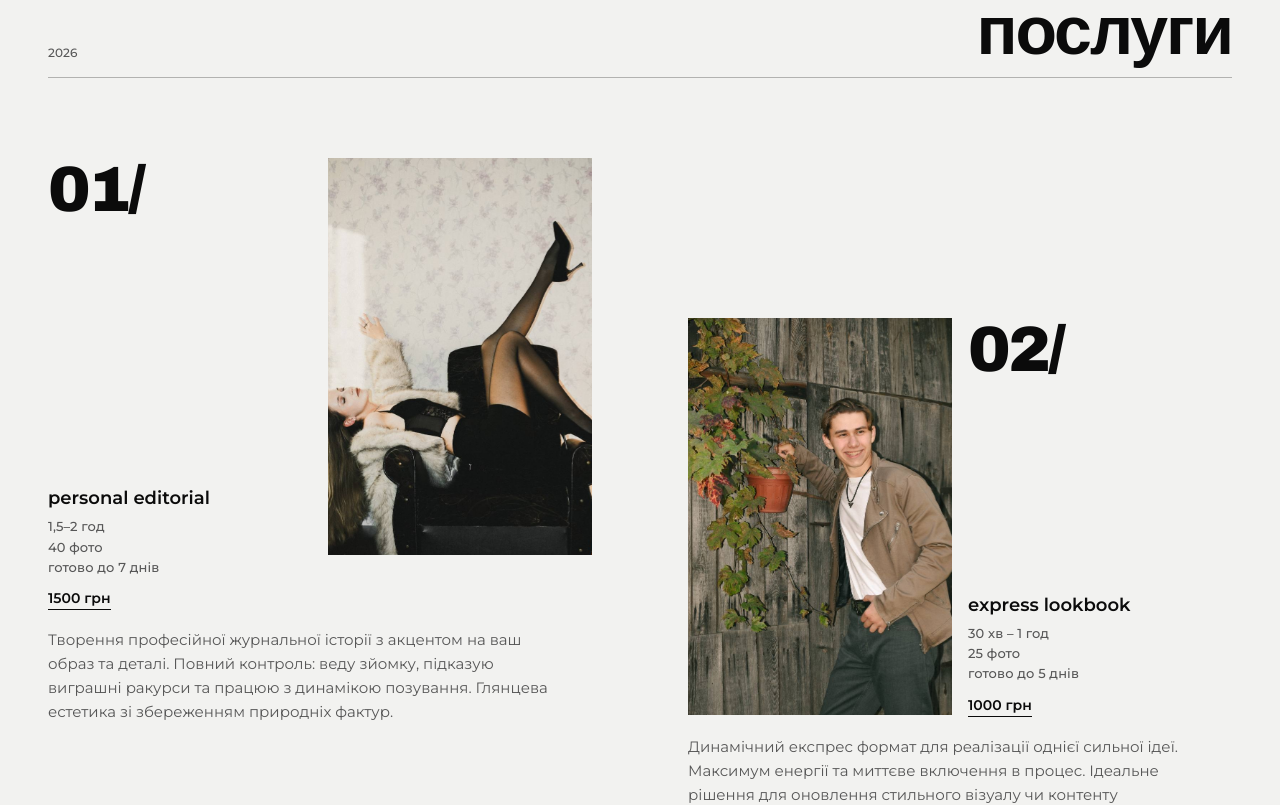
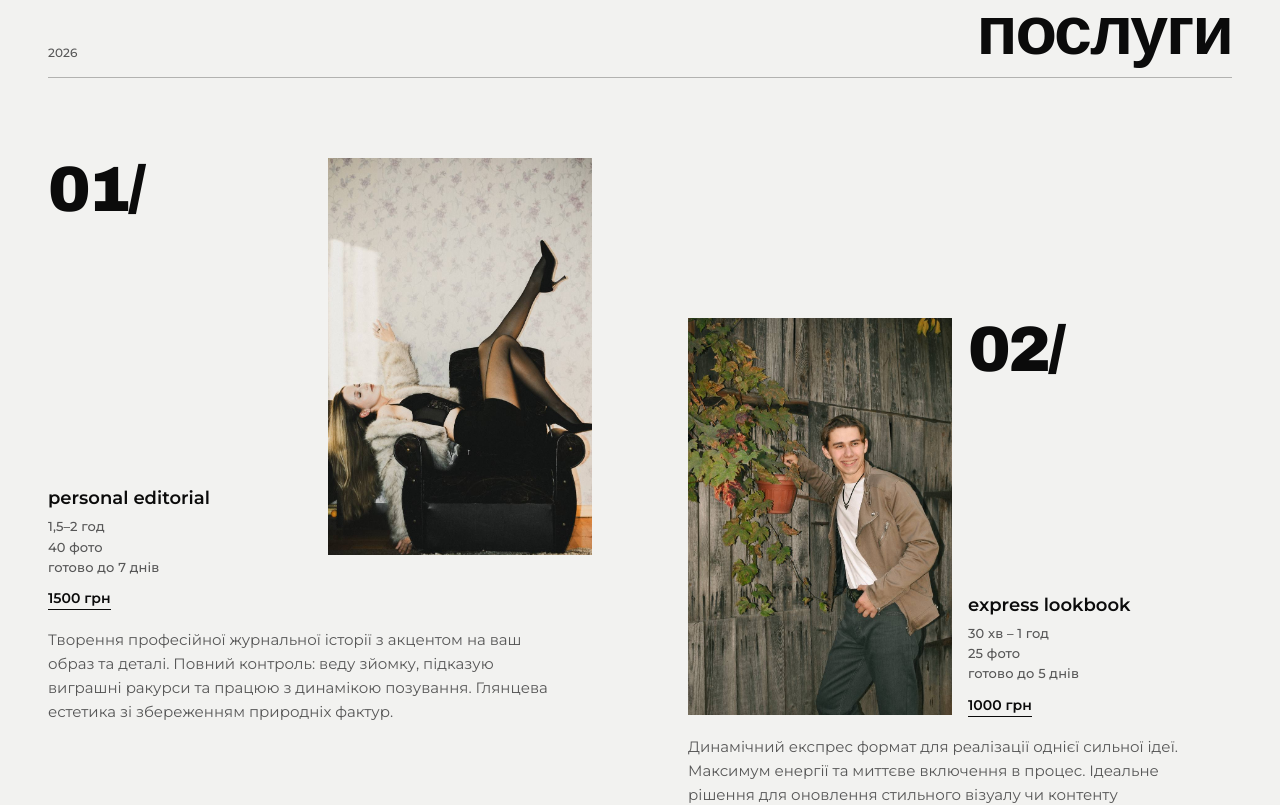
Before and after one commit to feverK13/korolyk.ph, a React (Vite) app: page / in a window 1280 px wide. Shown: the part 4560-5365 px from the top of the page. Built offline with nearby package versions, Linux system fonts and the light colour scheme; a web font is replaced by a local one.

Commit message:
fix: keep services photos at natural aspect ratio by disabling parallax crop

```diff
--- a/src/sections/Services.tsx
+++ b/src/sections/Services.tsx
@@ -5,7 +5,7 @@ import { cn } from '@/lib/utils'
 
 const photo = (s: (typeof services)[number]) => (
   <div className="col-span-6 md:col-span-5 lg:col-span-6">
-    <Photo src={s.img} alt={`Приклад зйомки: ${s.title}`} ratio={853 / 1280} width={853} height={1280} />
+    <Photo src={s.img} alt={`Приклад зйомки: ${s.title}`} ratio={853 / 1280} width={853} height={1280} parallax={false} />
   </div>
 )
 
```
